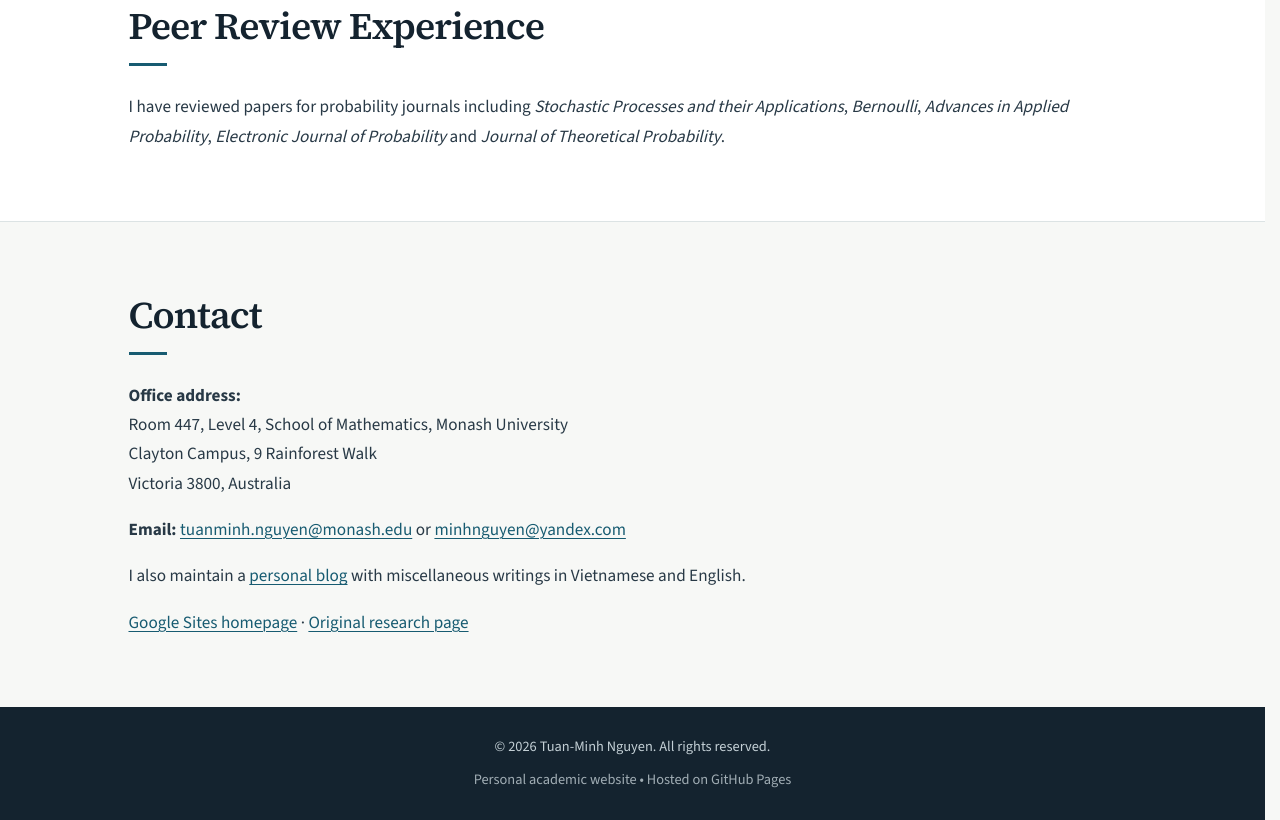
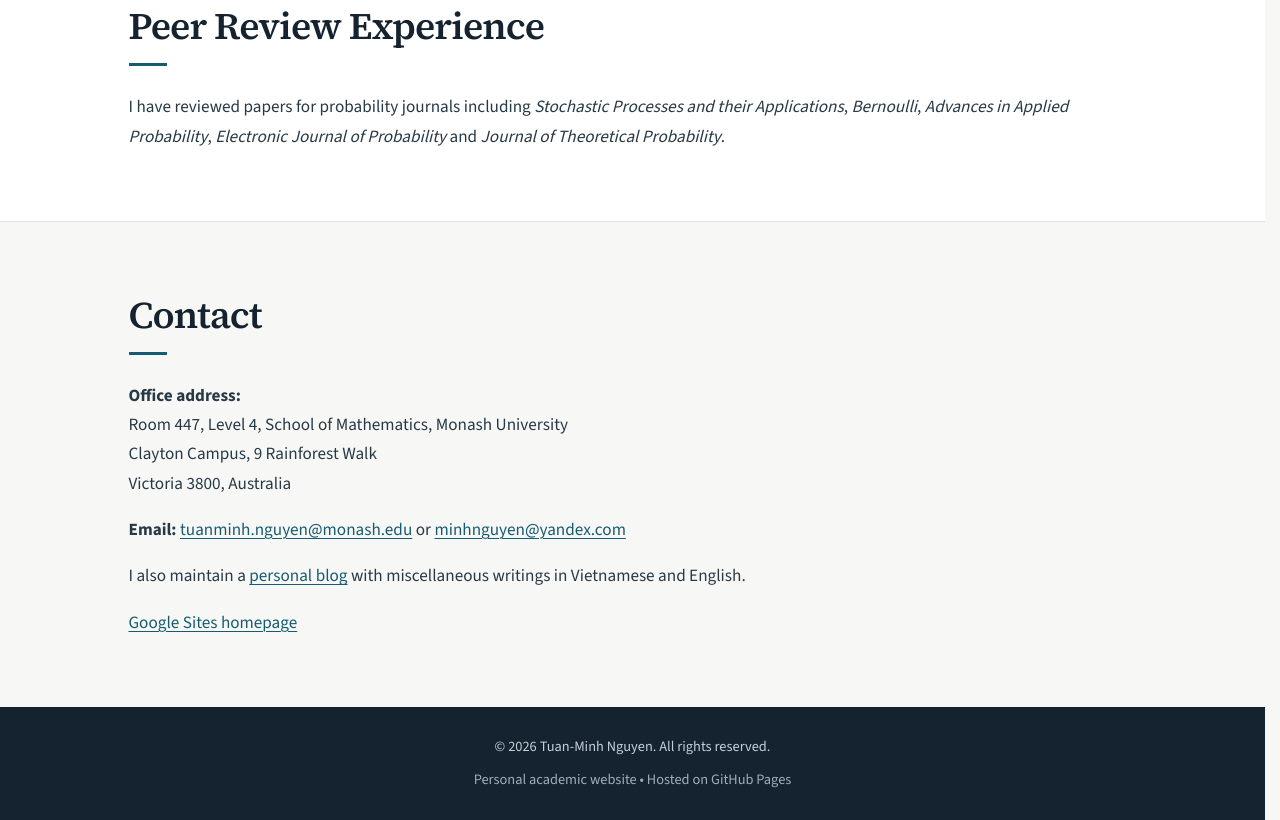
Before and after one commit to tuan-minh-nguyen/tuan-minh-nguyen.github.io, a plain HTML site: page index.html in a window 1280 px wide. Shown: the part 1884-2704 px from the top of the page. Drawn offline with nearby package versions, Linux system fonts and the light colour scheme.

Commit message:
Remove original research page link from homepage

```diff
--- a/index.html
+++ b/index.html
@@ -89,7 +89,7 @@
                 Victoria 3800, Australia</p>
                 <p><strong>Email:</strong> <a href="mailto:tuanminh.nguyen@monash.edu">tuanminh.nguyen@monash.edu</a> or <a href="mailto:minhnguyen@yandex.com">minhnguyen@yandex.com</a></p>
                 <p>I also maintain a <a href="https://tuanminh1988.wordpress.com/">personal blog</a> with miscellaneous writings in Vietnamese and English.</p>
-                <p><a href="https://sites.google.com/site/minhbsu/">Google Sites homepage</a> · <a href="https://sites.google.com/site/minhbsu/publications">Original research page</a></p>
+                <p><a href="https://sites.google.com/site/minhbsu/">Google Sites homepage</a></p>
             </div>
         </div>
     </section>
```
